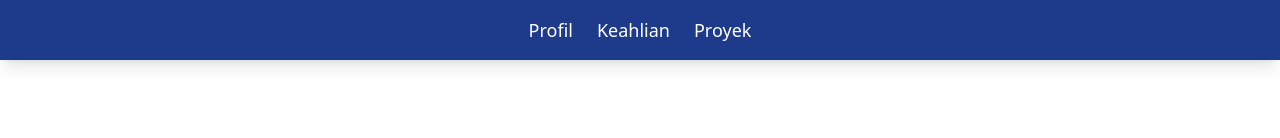
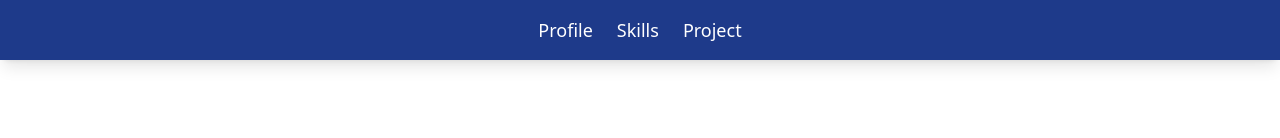
Before and after one commit to hansdikanugroho/hansdikanugroho.github.io, a plain HTML site: page index.html in a window 1280 px wide. Shown: the top 138 px of the page. Drawn offline with nearby package versions, Linux system fonts and the light colour scheme; grey boxes are pictures that could not be loaded.

Commit message:
second commit

```diff
--- a/index.html
+++ b/index.html
@@ -30,9 +30,9 @@
         <div class="container mx-auto flex justify-center items-center p-4">
             <nav>
                 <ul class="flex space-x-6 text-lg">
-                    <li><a href="#about" class="hover:text-yellow-400 transition">Profil</a></li>
-                    <li><a href="#skills" class="hover:text-yellow-400 transition">Keahlian</a></li>
-                    <li><a href="#projects" class="hover:text-yellow-400 transition">Proyek</a></li>
+                    <li><a href="#about" class="hover:text-yellow-400 transition">Profile</a></li>
+                    <li><a href="#skills" class="hover:text-yellow-400 transition">Skills</a></li>
+                    <li><a href="#projects" class="hover:text-yellow-400 transition">Project</a></li>
                 </ul>
             </nav>
         </div>
```
